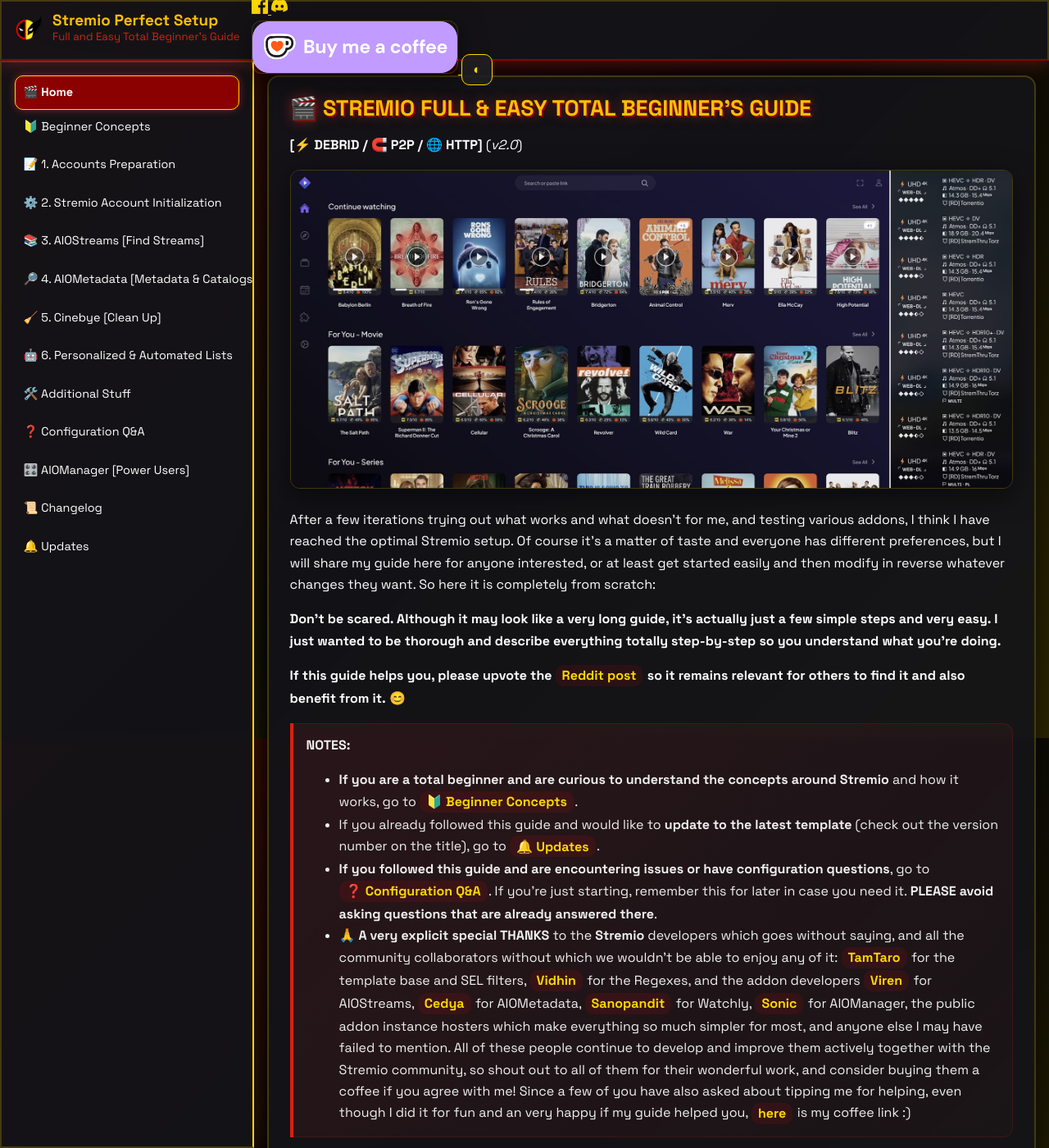
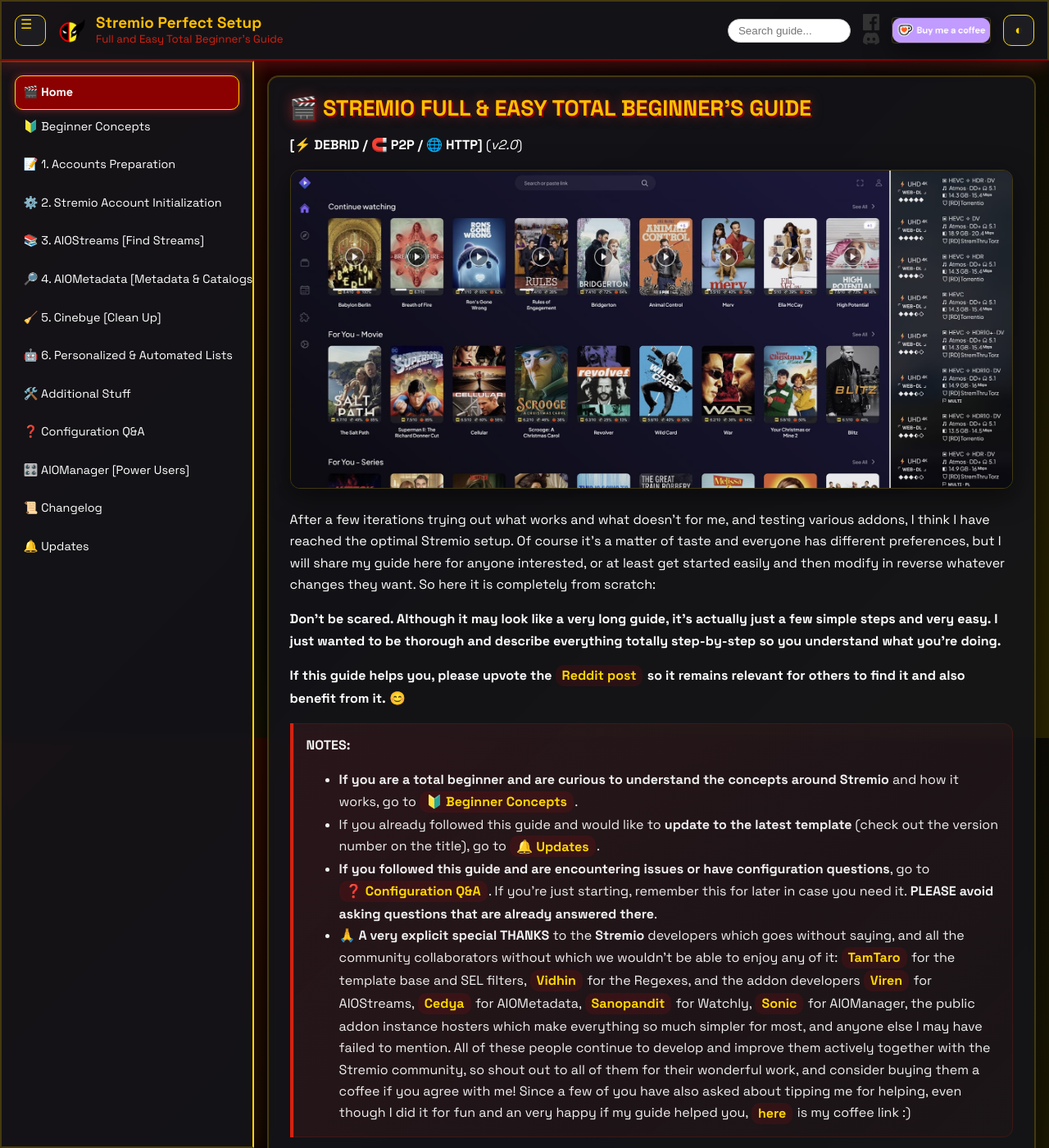
Before and after one commit to bimbipsubteam/bimbip-stremio, a Jekyll site: the page built from docs/index.md, in a window 1280 px wide and 1400 px high. Shown: the whole window at 82% size. Built offline with Jekyll 4.4.1, drawn with Linux system fonts in a browser that asks for light colours.

Commit message:
Update style.css

```diff
--- a/docs/assets/css/style.css
+++ b/docs/assets/css/style.css
@@ -498,3 +498,70 @@
   background: linear-gradient(var(--accent), var(--accent-2));
   border-radius: 10px;
 }
+
+/* --- Cập nhật Topbar Layout --- */
+.topbar {
+  display: flex;
+  justify-content: space-between;
+  align-items: center;
+  flex-wrap: nowrap;
+  padding: 0 1rem;
+}
+
+.topbar-left, .topbar-right {
+  display: flex;
+  align-items: center;
+  gap: 15px; /* Khoảng cách giữa các phần tử */
+}
+
+/* Ép Nút Hamburger LUÔN HIỂN THỊ trên cả máy tính */
+.nav-toggle-always {
+  display: flex !important;
+}
+
+/* --- Tùy chỉnh Ô Search --- */
+.topbar-search input {
+  padding: 6px 12px;
+  border-radius: 20px;
+  border: 1px solid #ccc;
+  background: var(--bg-color, #fff);
+  color: var(--text-color, #333);
+  outline: none;
+  width: 150px;
+  transition: width 0.3s;
+}
+.topbar-search input:focus {
+  width: 200px;
+  border-color: #007bff;
+}
+
+/* --- Tùy chỉnh Social & Ko-fi --- */
+.social-btn {
+  color: var(--text-color, #333);
+  display: flex;
+  align-items: center;
+  transition: opacity 0.2s;
+}
+.social-btn:hover {
+  opacity: 0.7;
+}
+
+.topbar-kofi img {
+  height: 32px; /* Chỉnh độ cao ảnh kofi cho vừa vặn với topbar */
+  width: auto;
+  display: block;
+  border-radius: 4px;
+}
+
+/* --- Responsive (Cho màn hình điện thoại) --- */
+@media (max-width: 768px) {
+  /* Ẩn bớt chữ của tên website trên điện thoại cho đỡ chật */
+  .topbar-subtitle { display: none; }
+
+  /* Ô search thu nhỏ hoặc biến mất trên mobile tùy bạn, ở đây tôi cho nó nhỏ lại */
+  .topbar-search input { width: 100px; }
+  .topbar-search input:focus { width: 120px; }
+
+  /* Giảm khoảng cách */
+  .topbar-left, .topbar-right { gap: 8px; }
+}
```
